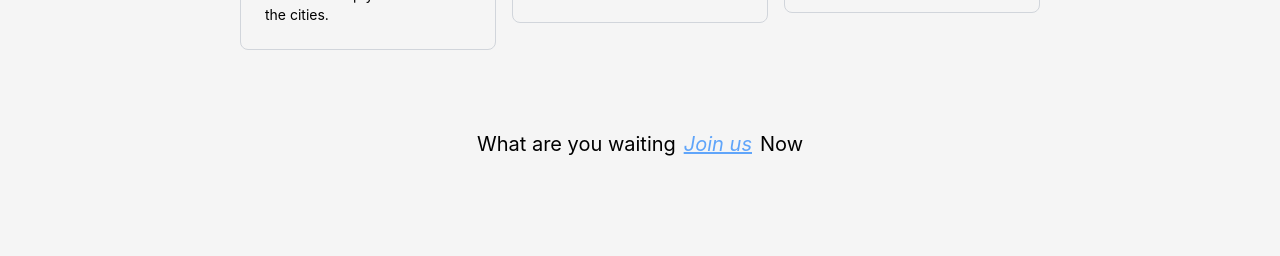
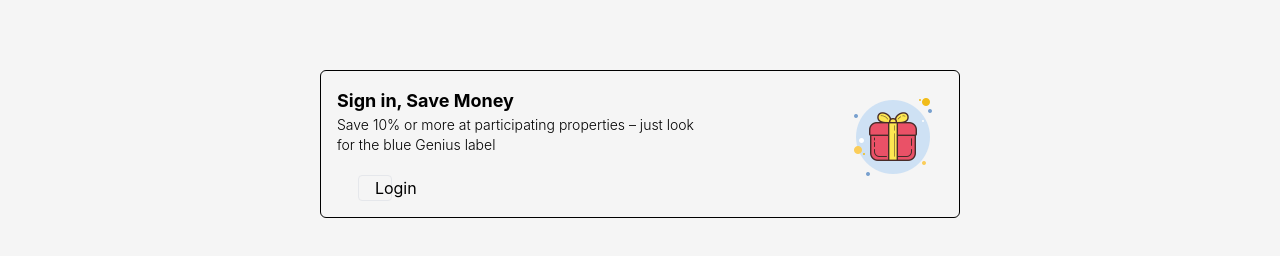
Before and after one commit to Zayddwikat/FTS-final-Project, a React (Vite) app in the folder booking-platform/: page / in a window 1280 px wide. Shown: the part 1328-1584 px from the top of the page. Built offline with nearby package versions, Linux system fonts and the light colour scheme.

Commit message:
Edit Footer of Index Page
Edit footer of index page and change the style of it

```diff
--- a/booking-platform/src/App.jsx
+++ b/booking-platform/src/App.jsx
@@ -3,9 +3,7 @@ import LoginPage from "./Login/LoginPage";
 function App() {
   return (
     <>
-
-        <LoginPage />
-
+      <LoginPage />
     </>
   );
 }
--- a/booking-platform/src/IndexPage/IndexPage.jsx
+++ b/booking-platform/src/IndexPage/IndexPage.jsx
@@ -57,7 +57,7 @@ export default function IndexPage() {
           <Main />
         </div>
       </div>
-      <div className="h-[100dvh] flex flex-col items-center justify-center">
+      <div className="h-[100dvh] flex flex-col  justify-center">
         <MainPage />
         <Footer />
       </div>
--- a/booking-platform/src/IndexPage/component/Footer.jsx
+++ b/booking-platform/src/IndexPage/component/Footer.jsx
@@ -1,12 +1,22 @@
 import { Link } from "react-router-dom";
+import { Box } from "@mui/material";
+import Button from "../../Login/component/LoginButton";
+import Gift from "../assets/Gift.png";
+
 export default function Footer() {
   return (
-    <footer className="flex flex-row gap-2 text-xl">
-      What are you waiting{" "}
-      <i className="text-blue-400 underline">
-        <Link to={"/login"}> Join us </Link>{" "}
-      </i>{" "}
-      Now
+    <footer className="flex flex-row items-start self-center justify-between border border-black rounded-md p-4 md:w-[50dvw]  gap-2 text-md">
+      <div className="flex flex-col items-start w-[60%]">
+        <p className="text-lg font-bold ">Sign in, Save Money</p>
+        <p className="line-clamp-2 text-sm font-light">
+          Save 10% or more at participating properties – just look for the blue
+          Genius label
+        </p>
+        <Box sx={{ pt: 0.5 }}>
+          <Button color="orange" value={<Link to={"/login"}>Sign In</Link>} />
+        </Box>
+      </div>
+      <img src={Gift} alt="Gift" />
     </footer>
   );
 }
```
Also changed, not shown: booking-platform/src/IndexPage/assets/Gift.png (added).
